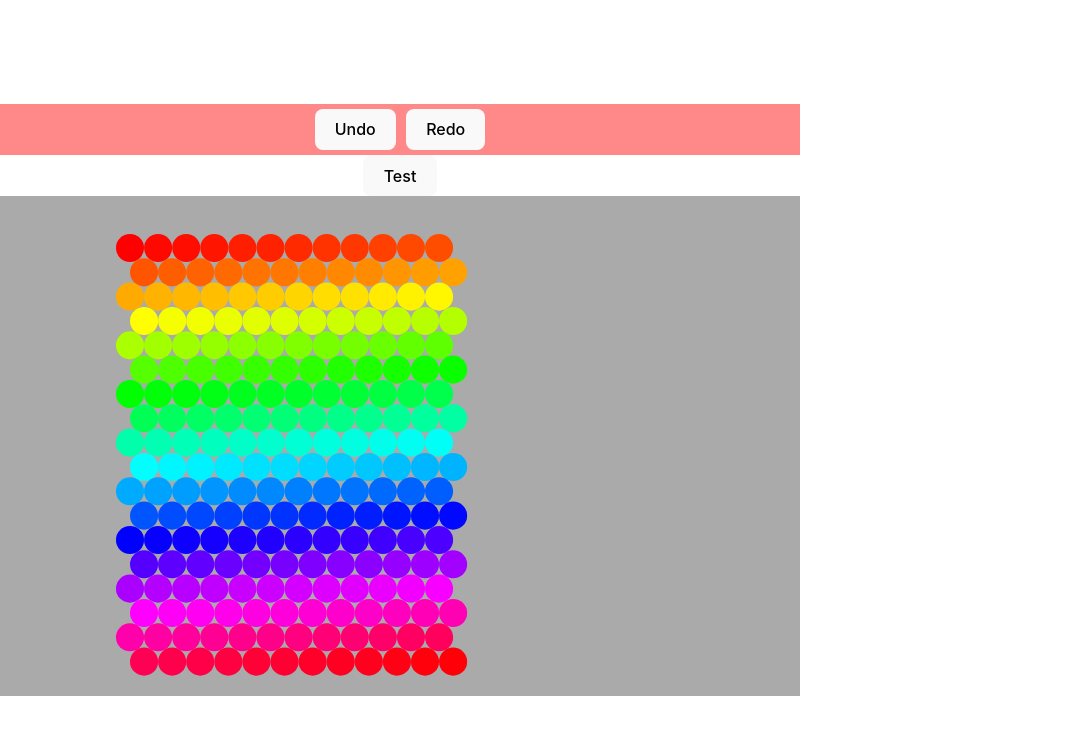
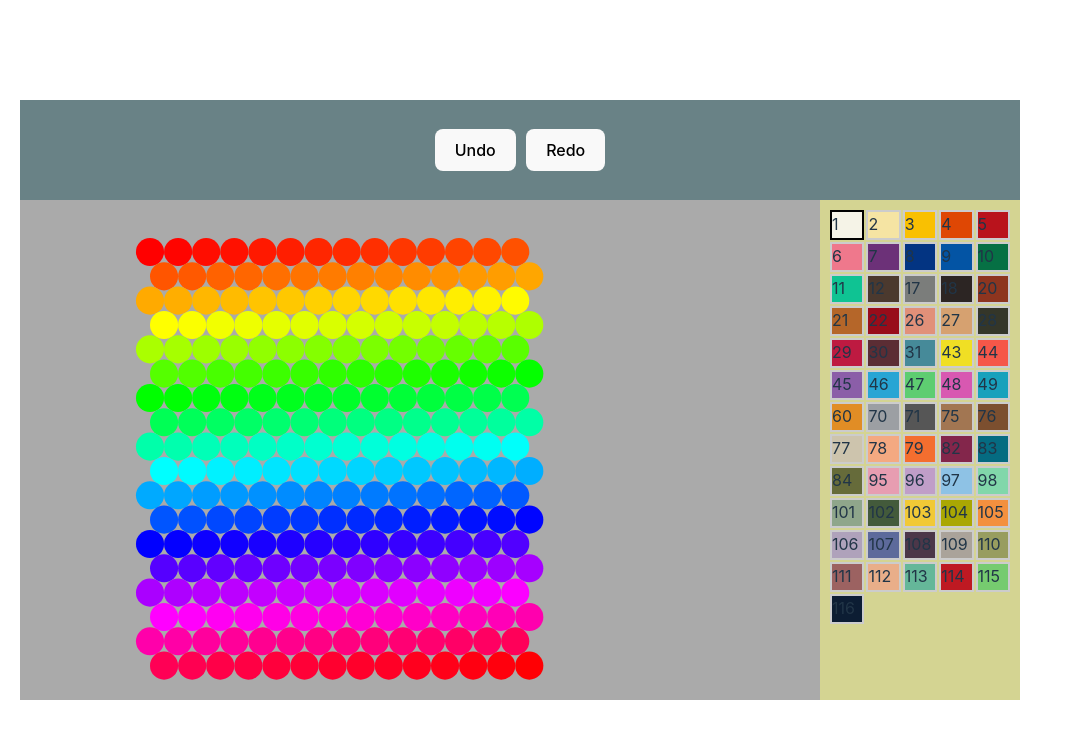
Before and after one commit to jeppewl/my-drawing-app-1, a React (Vite) app: page / in a window 1280 px wide. Shown: the top 738 px of the page, without its empty margins (0-1083 px from the left). Built offline with nearby package versions, Linux system fonts and the light colour scheme.

Commit message:
palette panel, working color, dog kun farveværdi

```diff
--- a/src/BeadApp.tsx
+++ b/src/BeadApp.tsx
@@ -3,9 +3,12 @@ import BeadCanvas from "./components/BeadCanvas";
 import { mapToHueGradient } from "./utils/colorUtils";
 import { PaintChange } from "./types/paintchange";
 import BeadToolbar from "./components/BeadToolbar";
+import PalettePanel from "./components/PalettePanel";
+import { ColorData } from "./types/colordata";
+import paletteData from "./data/palette-hama-IMG_3973.json";
 
 const BeadApp = () => {
-  const rowLength = 12;
+  const rowLength = 14;
   const rows = 18;
   const dotCount = rowLength * rows;
 
@@ -16,6 +19,10 @@ const BeadApp = () => {
 
     return arr;
   });
+
+  const beadColors: ColorData[] = paletteData.colors;
+
+  const [workingColor, setWorkingColor] = useState<ColorData | null>(beadColors[0] ?? null);
 
   const undoStack = useRef<PaintChange[][]>([]);
   const redoStack = useRef<PaintChange[][]>([]);
@@ -64,6 +71,7 @@ const BeadApp = () => {
         }}
       >
         <BeadToolbar handleUndo={handleUndo} handleRedo={handleRedo} />
+        <div style={{ display: "flex", flexDirection: "row" }}>
           <BeadCanvas
             rowLength={rowLength}
             rows={rows}
@@ -72,7 +80,24 @@ const BeadApp = () => {
             setHexArr={setHexArr}
             undoStack={undoStack}
             redoStack={redoStack}
+            workingColor={workingColor}
           />
+          <div
+            style={{
+              boxSizing: "border-box",
+              background: "#d4d492",
+              width: "200px",
+              height: "500px",
+              padding: "10px",
+            }}
+          >
+            <PalettePanel
+              beadColors={beadColors}
+              workingColor={workingColor}
+              setWorkingColor={setWorkingColor}
+            />
+          </div>
+        </div>
       </div>
     </div>
   );
--- a/src/components/BeadCanvas.tsx
+++ b/src/components/BeadCanvas.tsx
@@ -1,6 +1,8 @@
 import React, { useRef, useState } from "react";
 import { mapToHueGradient, sin60 } from "../utils/colorUtils";
 import { PaintChange } from "../types/paintchange";
+import "../styles.css";
+import { ColorData } from "../types/colordata";
 
 const BeadCanvas: React.FC<{
   rowLength: number;
@@ -10,7 +12,8 @@ const BeadCanvas: React.FC<{
   setHexArr: React.Dispatch<React.SetStateAction<string[]>>;
   undoStack: React.MutableRefObject<PaintChange[][]>;
   redoStack: React.MutableRefObject<PaintChange[][]>;
-}> = ({ rowLength, rows, dotCount, hexArr, setHexArr, undoStack, redoStack }) => {
+  workingColor: ColorData | null;
+}> = ({ rowLength, rows, dotCount, hexArr, setHexArr, undoStack, redoStack, workingColor }) => {
   const isDragging = useRef(false);
   const touchedCircle = useRef<number | null>(null);
   const startPos = useRef({ x: 0, y: 0 });
@@ -79,11 +82,13 @@ const BeadCanvas: React.FC<{
 
     visitedInStroke.current.add(id);
 
+    const activeHex = workingColor?.hexValue ?? "";
+
     const prevColor = hexArr[id];
 
-    if (prevColor === "#BBBBBB") return;
+    if (prevColor === activeHex) return;
 
-    const newColor = "#BBBBBB";
+    const newColor = activeHex;
 
     currentStroke.current.push({
       id,
@@ -93,14 +98,13 @@ const BeadCanvas: React.FC<{
 
     setHexArr((prev) => {
       const next = [...prev];
-      next[id] = "#BBBBBB";
+      next[id] = activeHex;
       return next;
     });
   }
 
   return (
     <>
-      <button onClick={() => console.log(getStartX(9))}>Test</button>
       <svg
         width={800}
         height={500}
@@ -117,7 +121,7 @@ const BeadCanvas: React.FC<{
               r={rad.toFixed(2)}
               fill={hexArr[id]}
               onMouseDown={(e) => handleMouseDown(e, id)}
-              onMouseEnter={(e) => handleMouseEnter(id)}
+              onMouseEnter={() => handleMouseEnter(id)}
             />
           </React.Fragment>
         ))}
--- a/src/components/BeadToolbar.tsx
+++ b/src/components/BeadToolbar.tsx
@@ -8,17 +8,19 @@ const BeadToolbar: React.FC<{
     <div
       style={{
         boxSizing: "border-box",
-        background: "#f88",
-        width: "800px",
+        background: "rgb(105, 130, 134)",
+        width: "1000px",
+        height: "100px",
         justifyContent: "center",
+        alignItems: "center",
         display: "flex",
         flexDirection: "row",
         padding: "5px",
         gap: "10px",
       }}
     >
-      <button onClick={(e) => handleUndo(e)}>Undo</button>
-      <button onClick={(e) => handleRedo(e)}>Redo</button>
+      <button onClick={handleUndo}>Undo</button>
+      <button onClick={handleRedo}>Redo</button>
     </div>
   );
 };
--- /dev/null
+++ b/src/components/PalettePanel.tsx
@@ -0,0 +1,38 @@
+import { ColorData } from "../types/colordata";
+
+const PalettePanel: React.FC<{
+  beadColors: ColorData[];
+  workingColor: ColorData | null;
+  setWorkingColor: React.Dispatch<React.SetStateAction<ColorData | null>>;
+}> = ({ beadColors, workingColor, setWorkingColor }) => {
+  return (
+    <div
+      // style={{ display: "grid", gridTemplateColumns: "1fr 1fr 1fr 1fr" }}
+      style={{
+        display: "grid",
+        gridTemplateColumns: "repeat(auto-fit, minmax(30px, 1fr))",
+        gap: "2px",
+      }}
+    >
+      {beadColors.map((colData) => (
+        <div
+          onClick={() => {
+            setWorkingColor(colData);
+          }}
+          key={colData.code}
+          style={{
+            background: colData.hexValue,
+            boxSizing: "border-box",
+            height: "30px",
+            border: workingColor?.code === colData.code ? "2px solid black" : "2px solid #ccc",
+            cursor: "pointer",
+          }}
+        >
+          {colData.code}
+        </div>
+      ))}
+    </div>
+  );
+};
+
+export default PalettePanel;
--- a/src/styles.css
+++ b/src/styles.css
@@ -22,7 +22,7 @@
 
 .canvas {
   background-color: #f9f9f9;
-  border: 1px solid #ccc;
+  /* border: 1px solid #ccc; */
 }
 
 .sidebar {
--- /dev/null
+++ b/src/types/colordata.ts
@@ -0,0 +1,5 @@
+export type ColorData = {
+  code: number;
+  name: string;
+  hexValue: string;
+};
```
Also changed, not shown: src/App.tsx (+4 -21 lines), src/components/ShapesCanvas.tsx (+0 -11 lines). Lines whose indentation alone changed are shown as unchanged.
